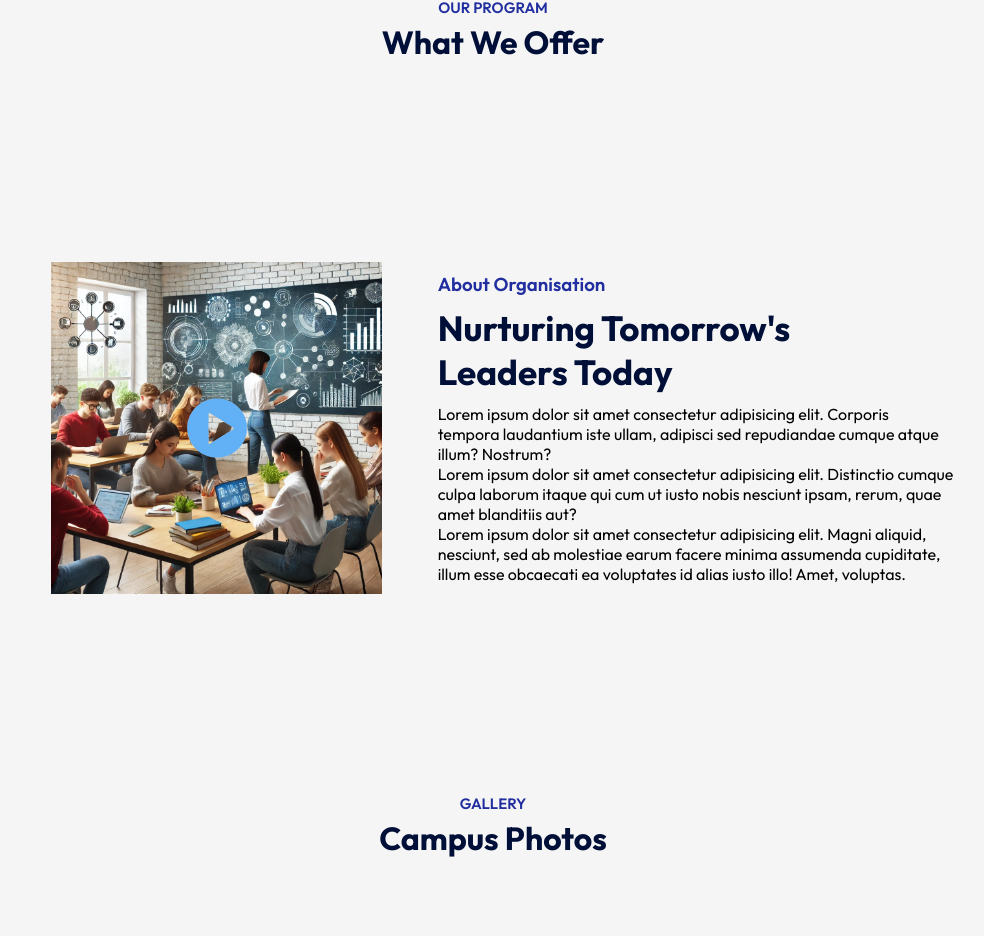
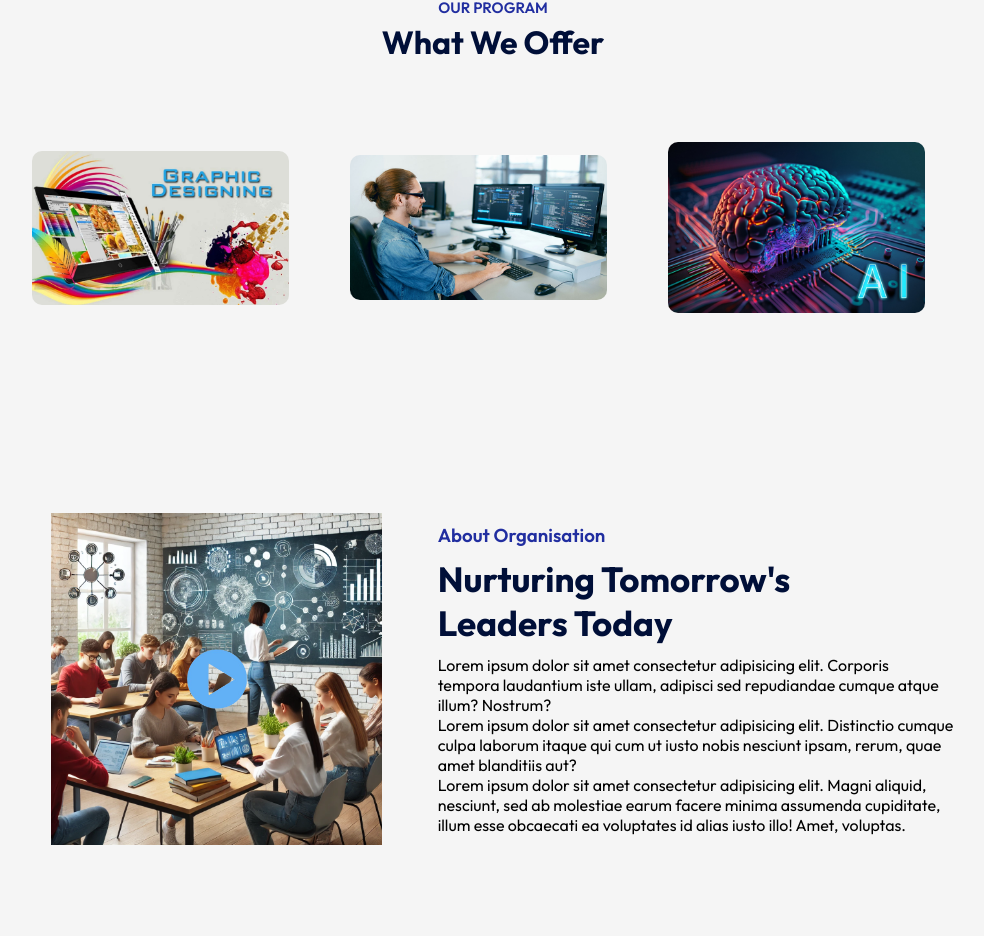
Before and after one commit to YS11170/Eduverse, a React (Vite) app: page / in a window 1280 px wide. Shown: the part 872-1808 px from the top of the page, without its empty margins (147-1131 px from the left). Built offline with nearby package versions, Linux system fonts and the light colour scheme.

Commit message:
change import name

```diff
--- a/src/App.jsx
+++ b/src/App.jsx
@@ -1,7 +1,7 @@
 import React, { useState } from 'react';
 import Navbar from './Components/Navbar/Navbar'
 import Hero from './Components/Hero/Hero'
-// import Programs from './Components/Programs/Programs'
+import Programs from './Components/Programs/Programs'
 import Title from './Components/Title/Title'
 import About from './Components/About/About'
 import Campus from './Components/Campus/Campus'
@@ -21,7 +21,7 @@ const [playState, setPlayState] = useState(false);
       <Hero/>
       <div className="container">
         <Title subTitle='OUR PROGRAM' title='What We Offer'/>
-        {/* <Programs/> */}
+        <Programs/>
         <About setPlayState={setPlayState}/>
         <Title subTitle='Gallery' title='Campus Photos'/>
         <Campus />
--- a/src/Components/Programs/Programs.jsx
+++ b/src/Components/Programs/Programs.jsx
@@ -1,39 +1,38 @@
-import React from 'react'
-import './Programs.css'
-import program_1 from '../../assets/program_1.jpg'
-import program_2 from '../../assets/program_2.jpg'
-import program_3 from '../../assets/program_3.jpeg'
-import Program_icon_1 from '../../assets/program_icon_1.png'
-import Program_icon_2 from '../../assets/program_icon_2.png'
-import Program_icon_3 from '../../assets/program_icon_3.png'
-
+import React from 'react';
+import './Programs.css';
+import program_1 from '../../assets/program_1.jpg';
+import program_2 from '../../assets/program_2.jpg';
+import program_3 from '../../assets/program_3.jpeg';
+import program_icon_1 from '../../assets/program_icon_1.png';
+import program_icon_2 from '../../assets/program_icon_2.png';
+import program_icon_3 from '../../assets/program_icon_3.png';
 
 const Programs = () => {
   return (
     <div className='programs'>
       <div className="program">
-        <img src={program_1} alt="error" />
+        <img src={program_1} alt="Graphic Designer Program" />
         <div className="caption">
-            <img src={Program_icon_1} alt="error" />
-            <p>Graphic Designer</p>
+          <img src={program_icon_1} alt="Graphic Design Icon" />
+          <p>Graphic Designer</p>
         </div>
       </div>
       <div className="program">
-        <img src={program_2} alt="error" />
+        <img src={program_2} alt="Software Engineering Program" />
         <div className="caption">
-            <img src={Program_icon_2} alt="error" />
-            <p>Software Enineering</p>
+          <img src={program_icon_2} alt="Software Engineering Icon" />
+          <p>Software Engineering</p>
         </div>
       </div>
       <div className="program">
-        <img src={program_3} alt="error" />
+        <img src={program_3} alt="AI Engineer Program" />
         <div className="caption">
-            <img src={Program_icon_3} alt="error" />
-            <p>AI Eninger</p>
+          <img src={program_icon_3} alt="AI Engineering Icon" />
+          <p>AI Engineer</p>
         </div>
       </div>
     </div>
-  )
-}
+  );
+};
 
-export default Programs
+export default Programs;
```
